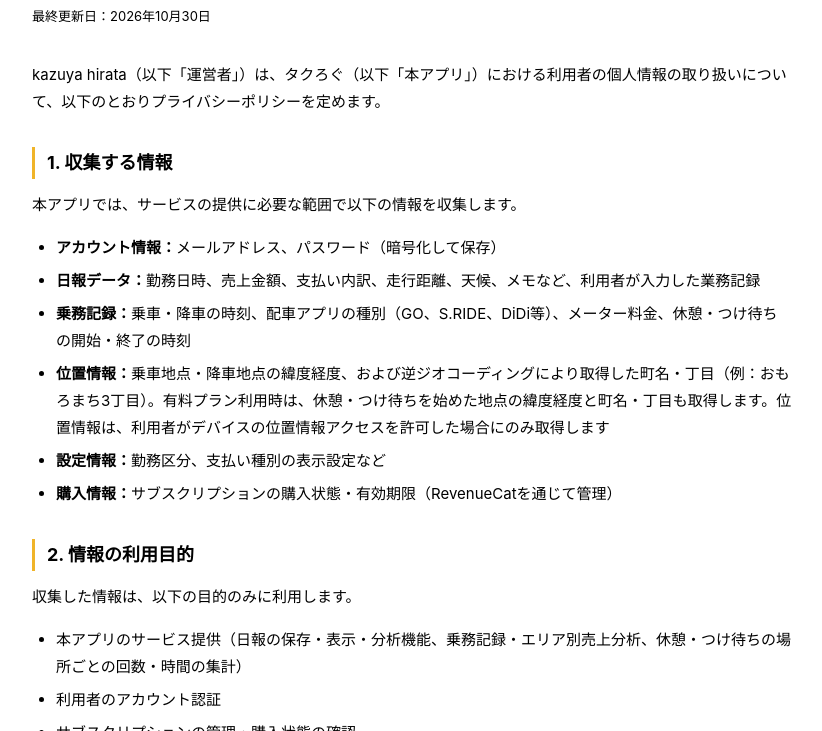
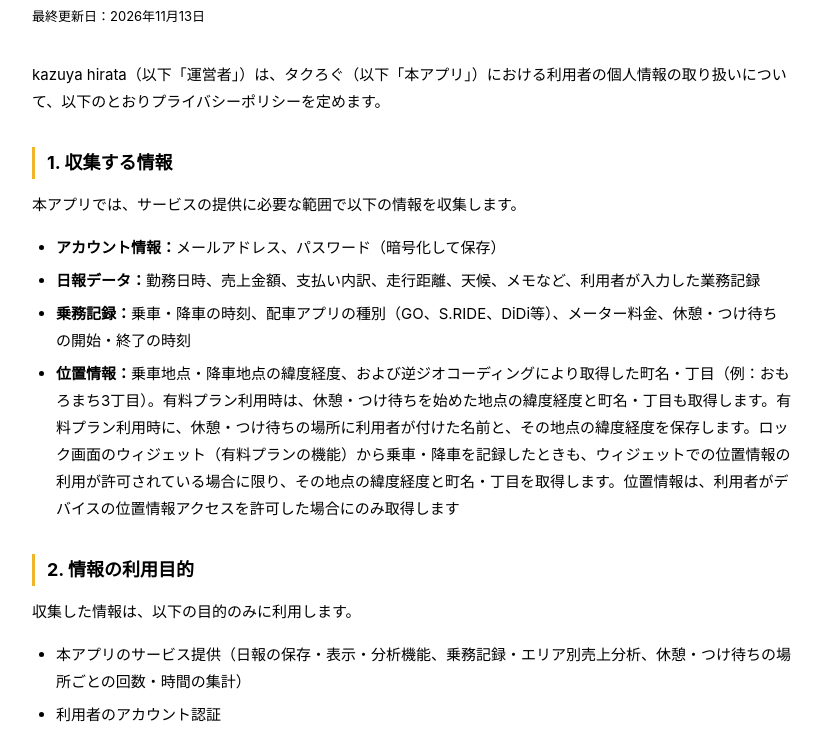
Before and after one commit to takulog-app/privacy, a plain HTML site: page index.html in a window 1280 px wide. Shown: the part 66-797 px from the top of the page, without its empty margins (228-1050 px from the left). Drawn offline with Linux system fonts and the light colour scheme.

Commit message:
Revise privacy policy with updated date and details
Updated the last modified date and enhanced location information details in the privacy policy.

```diff
--- a/index.html
+++ b/index.html
@@ -63,7 +63,7 @@
 <body>
 
 <h1>プライバシーポリシー</h1>
-<p class="updated">最終更新日：2026年10月30日</p>
+<p class="updated">最終更新日：2026年11月13日</p>
 
 <p>kazuya hirata（以下「運営者」）は、タクろぐ（以下「本アプリ」）における利用者の個人情報の取り扱いについて、以下のとおりプライバシーポリシーを定めます。</p>
 
@@ -73,9 +73,7 @@
   <li><strong>アカウント情報：</strong>メールアドレス、パスワード（暗号化して保存）</li>
   <li><strong>日報データ：</strong>勤務日時、売上金額、支払い内訳、走行距離、天候、メモなど、利用者が入力した業務記録</li>
   <li><strong>乗務記録：</strong>乗車・降車の時刻、配車アプリの種別（GO、S.RIDE、DiDi等）、メーター料金、休憩・つけ待ちの開始・終了の時刻</li>
-  <li><strong>位置情報：</strong>乗車地点・降車地点の緯度経度、および逆ジオコーディングにより取得した町名・丁目（例：おもろまち3丁目）。有料プラン利用時は、休憩・つけ待ちを始めた地点の緯度経度と町名・丁目も取得します。位置情報は、利用者がデバイスの位置情報アクセスを許可した場合にのみ取得します</li>
-  <li><strong>設定情報：</strong>勤務区分、支払い種別の表示設定など</li>
-  <li><strong>購入情報：</strong>サブスクリプションの購入状態・有効期限（RevenueCatを通じて管理）</li>
+  <li><strong>位置情報：</strong>乗車地点・降車地点の緯度経度、および逆ジオコーディングにより取得した町名・丁目（例：おもろまち3丁目）。有料プラン利用時は、休憩・つけ待ちを始めた地点の緯度経度と町名・丁目も取得します。有料プラン利用時に、休憩・つけ待ちの場所に利用者が付けた名前と、その地点の緯度経度を保存します。ロック画面のウィジェット（有料プランの機能）から乗車・降車を記録したときも、ウィジェットでの位置情報の利用が許可されている場合に限り、その地点の緯度経度と町名・丁目を取得します。位置情報は、利用者がデバイスの位置情報アクセスを許可した場合にのみ取得します</li>
 </ul>
 
 <h2>2. 情報の利用目的</h2>
@@ -105,9 +103,7 @@
 <h2>6. データの削除</h2>
 <p>利用者は、アプリ内の設定画面から「アカウントを削除」を実行することで、アカウントおよび全ての日報データ・乗務記録（休憩・つけ待ちの記録と位置情報を含む）を完全に削除できます。削除されたデータは復元できません。</p>
 
-<h2>7. 位置情報</h2>
-<p>本アプリでは、乗車・降車時にデバイスのGPS機能を利用して位置情報を取得します。また、有料プランの機能として、休憩・つけ待ちを始めたときにも位置情報を取得します。取得した位置情報は、エリア別の売上分析と、休憩・つけ待ちの場所ごとの回数・時間の集計に利用します。</p>
-<p>位置情報の取得には、利用者によるデバイスの位置情報アクセス許可が必要です。許可しない場合でも、位置情報以外の機能は利用できます。収集した位置情報は、利用者本人の乗務記録としてのみ保存され、第三者に提供されることはありません。</p>
+<p>本アプリでは、乗車・降車時にデバイスのGPS機能を利用して位置情報を取得します。また、有料プランの機能として、休憩・つけ待ちを始めたときにも位置情報を取得します。取得した位置情報は、エリア別の売上分析と、休憩・つけ待ちの場所ごとの回数・時間の集計に利用します。ロック画面のウィジェット（有料プランの機能）で乗車・降車を記録したときも、同じように位置情報を取得します。ウィジェットでの位置情報の利用が許可されていない場合は、位置情報を付けずに記録します。有料プランの機能として、休憩・つけ待ちの場所の一覧を「近い順」に並べるときにも、その時点の位置情報を取得します（並べ替えにだけ使い、保存しません）。</p>
 
 <h2>8. 未成年の利用</h2>
 <p>本アプリは業務用途を想定しており、13歳未満の児童を対象としていません。13歳未満の方の個人情報を意図的に収集することはありません。</p>
```
